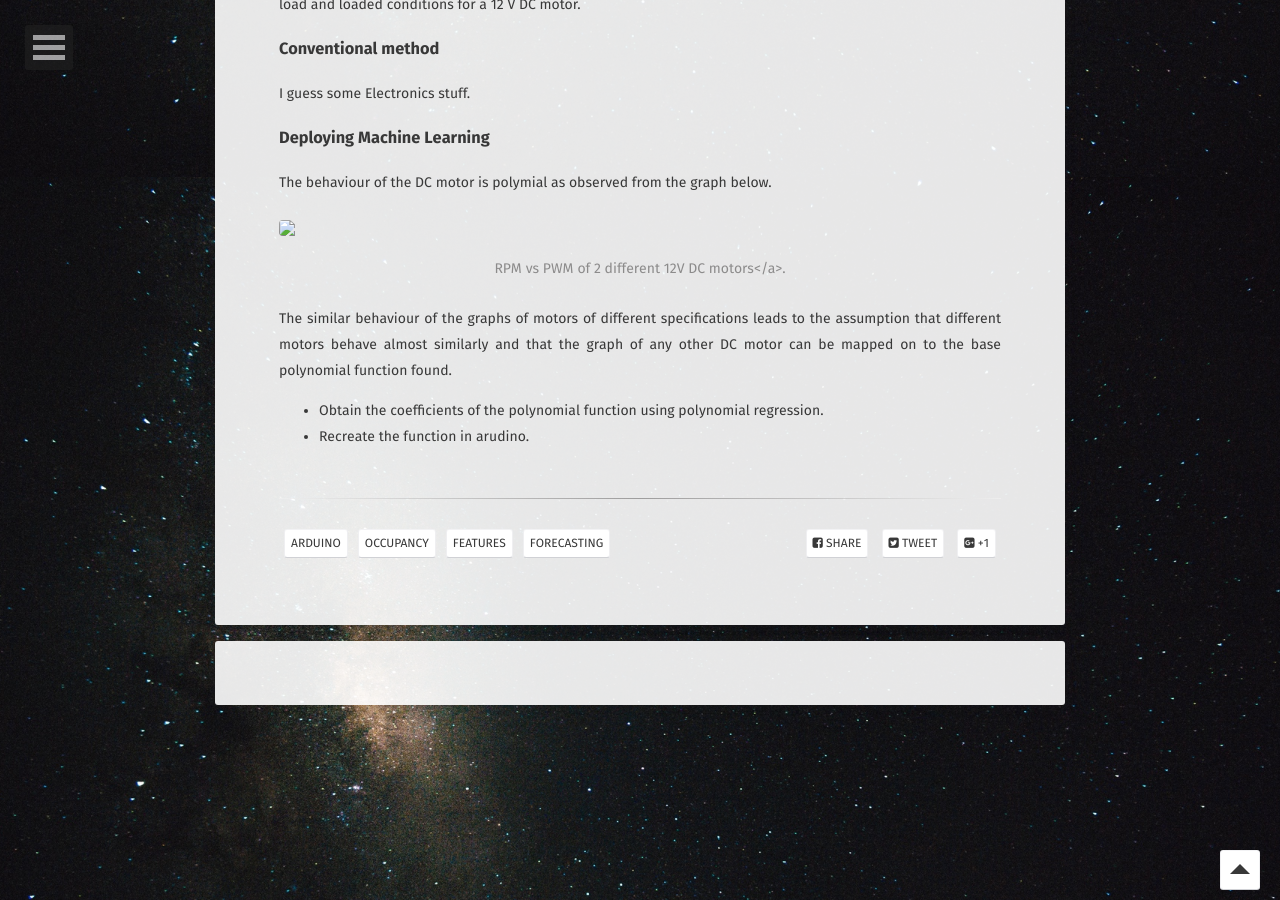
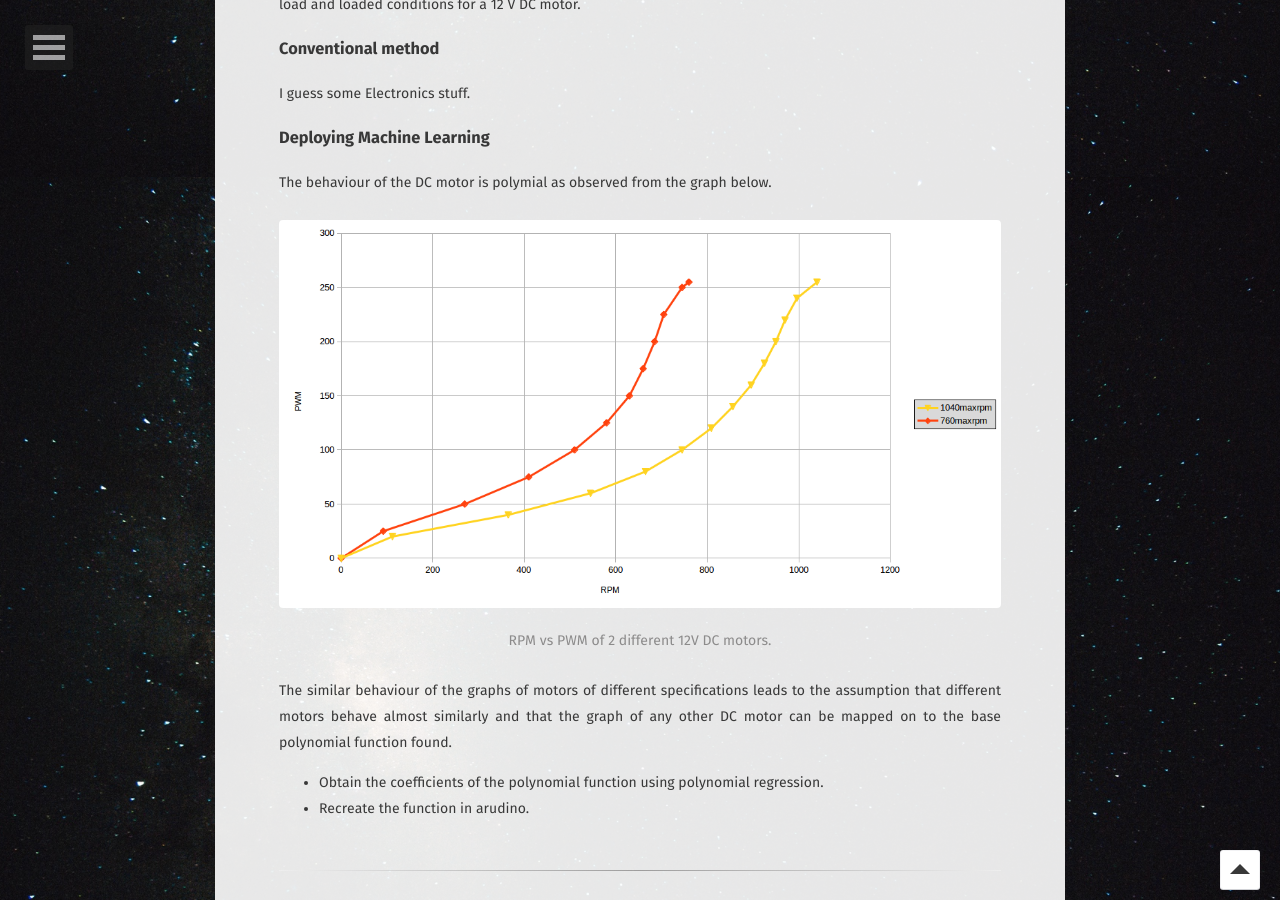
Before and after one commit to Sharan-Sundar/Sharan-Sundar.github.io, a Jekyll site: the page built from _posts/2018-10-15-Pro_DC_Motor.md, in a window 1280 px wide and 900 px high, scrolled down 723 px. Built offline with Jekyll 4.4.1, drawn with Linux system fonts in a browser that asks for light colours; some web fonts are replaced; comment, search, counter and statistics services are not loaded.

Commit message:
Update 2018-10-15-Pro_DC_Motor.md

```diff
--- a/_posts/2018-10-15-Pro_DC_Motor.md
+++ b/_posts/2018-10-15-Pro_DC_Motor.md
@@ -26,8 +26,8 @@ I guess some Electronics stuff.
  The behaviour of the DC motor is polymial as observed from the graph below.
 
 <figure>
-	<a href="https://www.sharansundar.com/Pro_DC_Motor/"><img src="assets/img/Graph.png"></a>
-	<figcaption><center>RPM vs PWM of 2 different 12V DC motors</a>.</center></figcaption>
+	<a href="https://www.sharansundar.com/Pro_DC_Motor/"><img src="/assets/img/Graph.png"></a>
+	<figcaption><center>RPM vs PWM of 2 different 12V DC motors.</center></figcaption>
 </figure>
 
 The similar behaviour of the graphs of motors of different specifications leads to the assumption that different motors behave almost similarly and that the graph of any other DC motor can be mapped on to the base polynomial function found.
```
